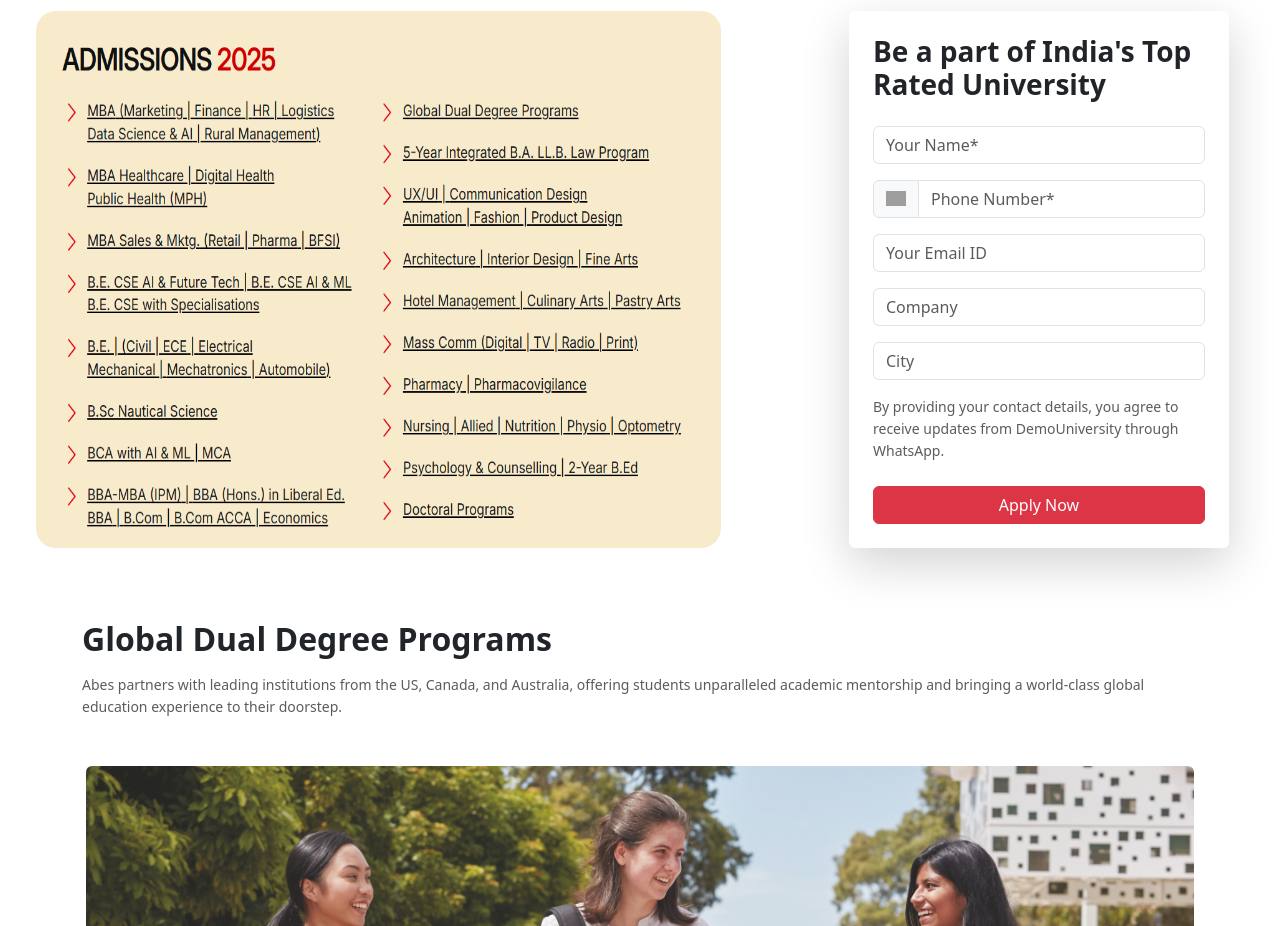
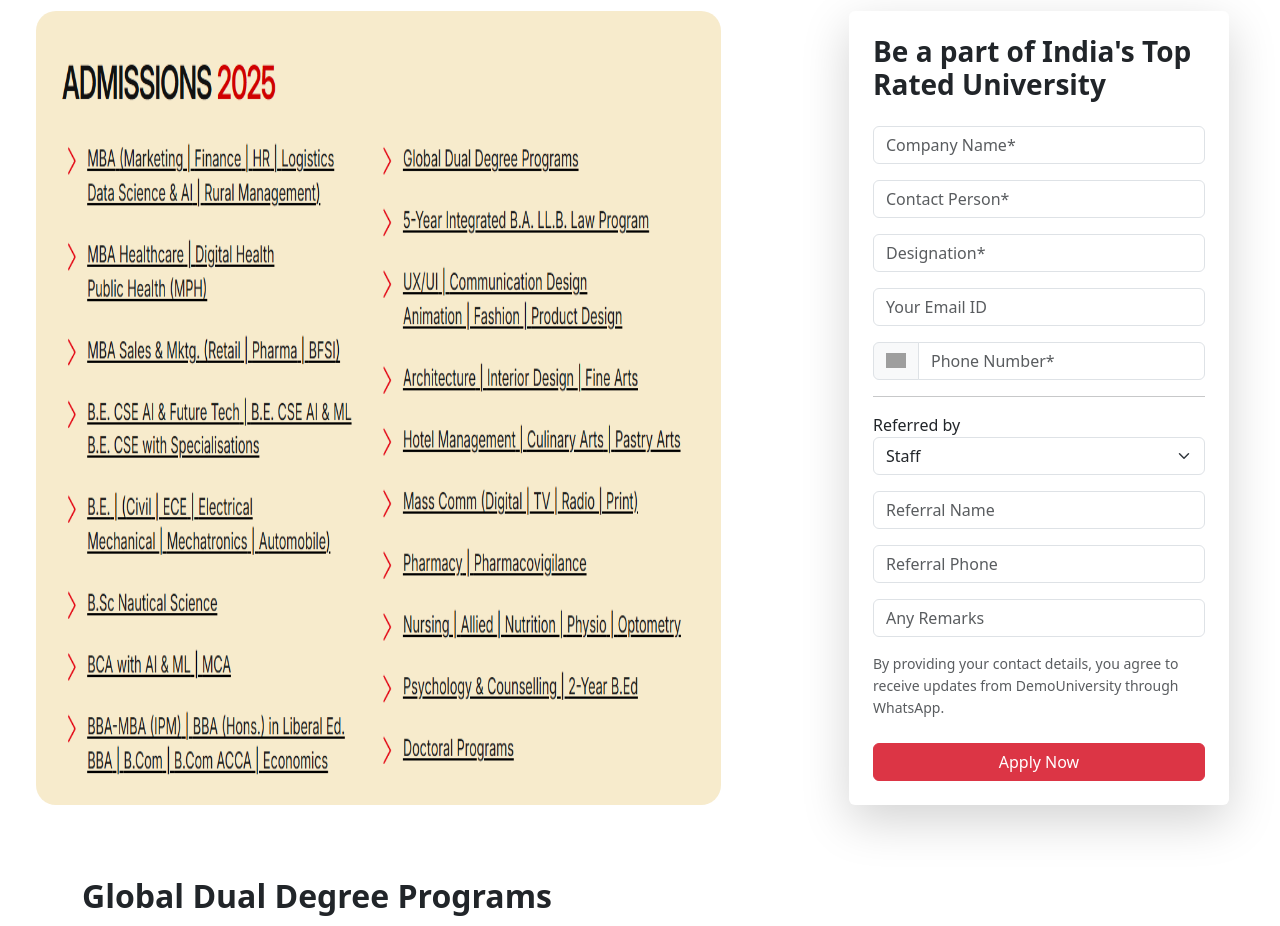
Before and after one commit to onelogica-com/sf_edDemo, a plain HTML site: page index.html in a window 1280 px wide. Shown: the part 1720-2646 px from the top of the page. Drawn offline with nearby package versions, Linux system fonts and the light colour scheme; grey boxes are pictures that could not be loaded.

Commit message:
added new form eddemo sandobx 1

```diff
--- a/index.html
+++ b/index.html
@@ -232,17 +232,30 @@
                  style="max-width: 380px; background: white; margin-left: 15px; margin-right: 15px;">
                 <h3 class="fw-bold mb-4">Be a part of India's Top Rated University</h3>
 
-                <form id="leadForm" action="https://test.salesforce.com/servlet/servlet.WebToLead?encoding=UTF-8&orgId=00Ddy000002MbFt" method="POST">
-                    <input type="hidden" name="oid" value="00Ddy000002MbFt">
+                <form id="leadForm" action="https://test.salesforce.com/servlet/servlet.WebToLead?encoding=UTF-8&orgId=00DQL00000DhWWb" method="POST">
+                    <input type="hidden" name="oid" value="00DQL00000DhWWb">
                     <input type="hidden" name="retURL" value="https://onelogica-com.github.io/sf_edDemo">
 
                     <!-- Hidden Salesforce First/Last Name fields -->
                     <input type="hidden" id="first_name" name="first_name">
                     <input type="hidden" id="last_name" name="last_name">
 
+                    <div class="mb-3">
+                        <input type="text" id="company" class="form-control" placeholder="Company Name*" name="company" required>
+                    </div>
+
                     <!-- Full Name input (split into first/last on submit using JS) -->
                     <div class="mb-3">
-                        <input type="text" id="full_name" class="form-control" placeholder="Your Name*" required>
+                        <input type="text" id="full_name" class="form-control" placeholder="Contact Person*" required>
+                    </div>
+
+                    <div class="mb-3">
+                        <input type="text" id="title" class="form-control" placeholder="Designation*" name="title" required>
+                    </div>
+
+                    <!-- Email -->
+                    <div class="mb-3">
+                        <input type="email" name="email" class="form-control" placeholder="Your Email ID" required>
                     </div>
 
                     <!-- Phone input with India flag -->
@@ -252,14 +265,22 @@
                                 <img src="https://upload.wikimedia.org/wikipedia/en/4/41/Flag_of_India.svg"
                                      alt="India flag" style="width: 20px;">
                             </span>
-                            <input type="tel" name="phone" class="form-control" placeholder="Phone Number*" required>
+                            <input type="tel" name="mobile" class="form-control" placeholder="Phone Number*" required>
                         </div>
                     </div>
 
-                    <!-- Email -->
                     <div class="mb-3">
-                        <input type="email" name="email" class="form-control" placeholder="Your Email ID" required>
+                        <hr>
+                        <label>Referred by</label>
+                        <select id="00NQL00000NQsab" name="00NQL00000NQsab" class="form-select" required title="Referred by">
+                            <option disabled value="">Referred By</option><option value="Staff">Staff</option>
+                                <option value="Student">Student</option>
+                                <option value="Alumni">Alumni</option>
+                                <option value="Others">Others</option>
+                        </select>
                     </div>
+
+
 
                     <!-- State -->
                     <!-- <div class="mb-3">
@@ -267,10 +288,14 @@
                     </div> -->
 
                     <div class="mb-3">
-                        <input type="text" id="company" name="company" class="form-control" placeholder="Company">
+                        <input type="text" id="00NQL00000NQHRM" name="00NQL00000NQHRM" class="form-control" placeholder="Referral Name">
                     </div>
                     <div class="mb-3">
-                        <input type="text" id="city" name="city" class="form-control" placeholder="City">
+                        <input type="number" id="00NQL00000NQIRZ" name="00NQL00000NQIRZ" class="form-control" placeholder="Referral Phone">
+                    </div>
+
+                    <div class="mb-3">
+                        <input type="text" id="description" name="description" class="form-control" placeholder="Any Remarks">
                     </div>
 
                     <!-- Consent message -->
```
